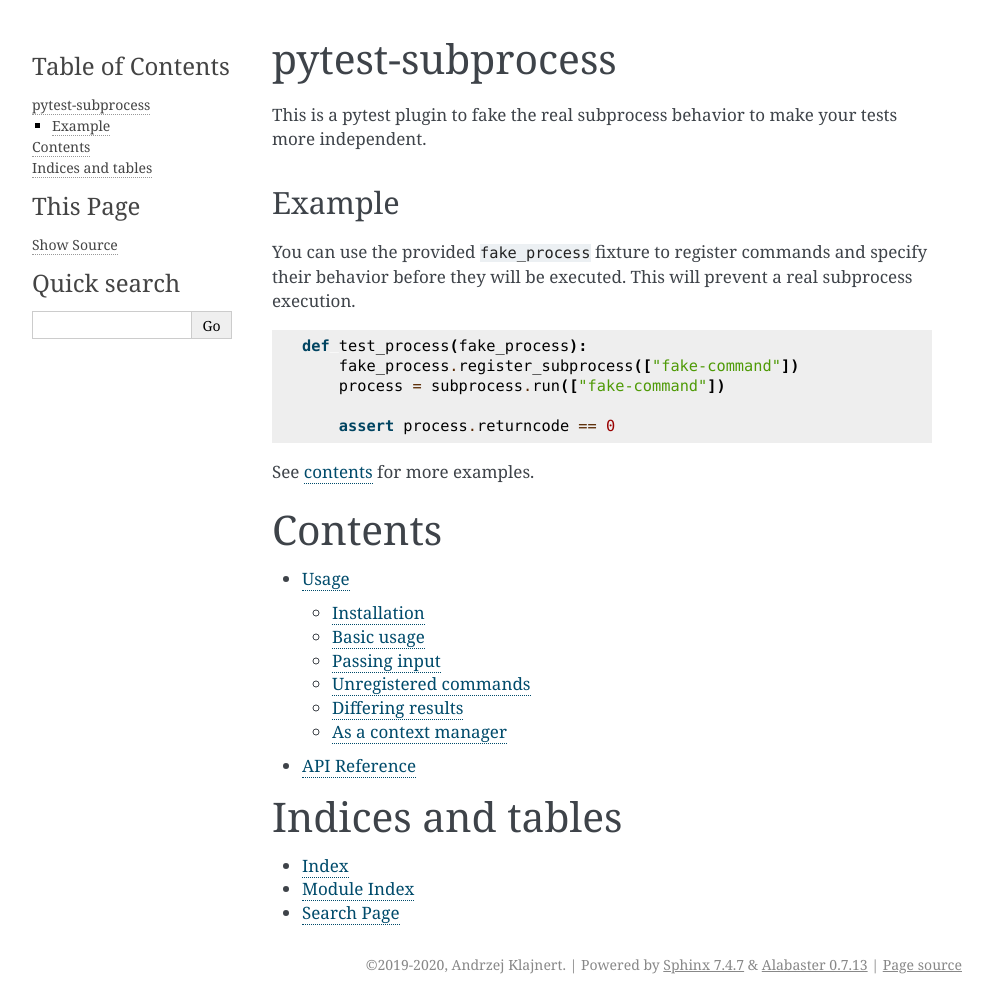
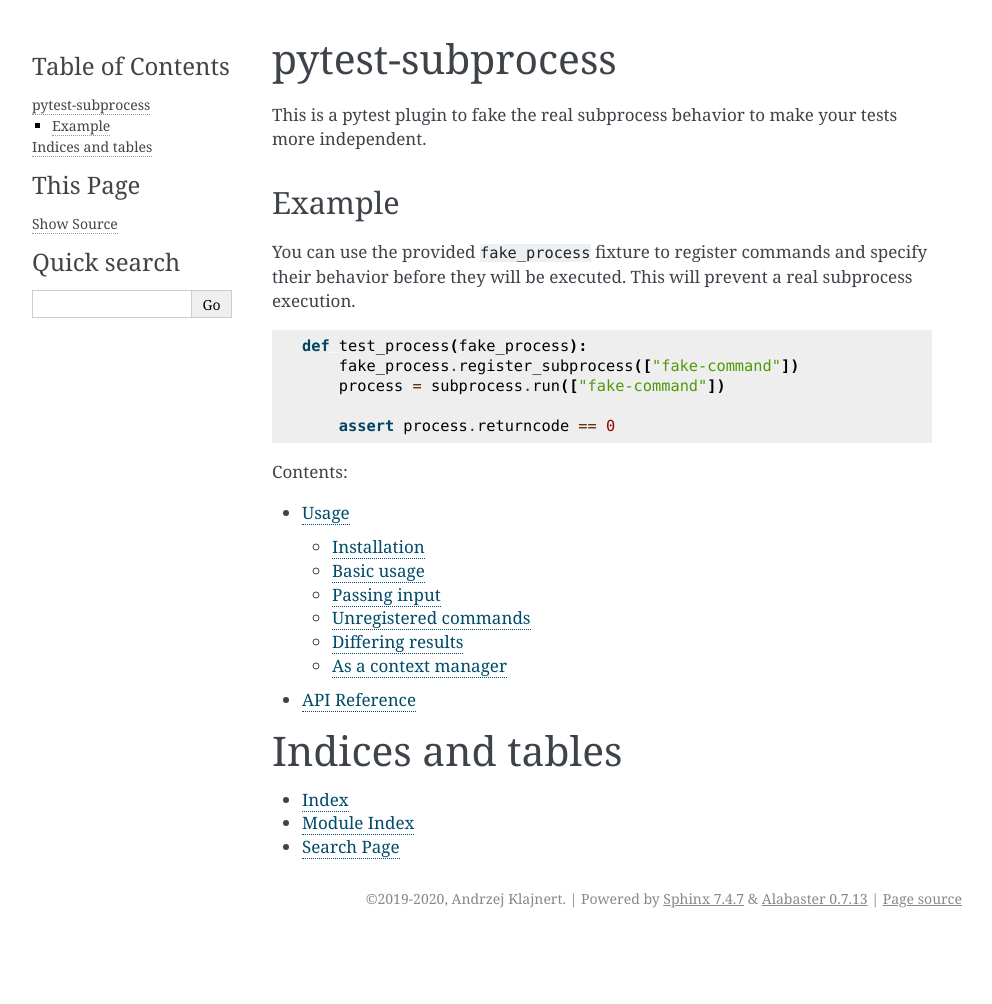
Before and after one commit to aklajnert/pytest-subprocess, a Sphinx documentation site: the page built from docs/index.rst, in a window 1280 px wide. Shown: the whole page, without its empty margins (148-1140 px from the left). Built offline with Sphinx 7.4.7, drawn with Linux system fonts in a browser that asks for light colours; after the commit the page ends 938 px from its top, so only the background shows below that.

Commit message:
Additional documentation changes

```diff
--- a/docs/index.rst
+++ b/docs/index.rst
@@ -23,14 +23,12 @@
 
         assert process.returncode == 0
 
-See contents_ for more examples.
-
-Contents
-========
 
 .. toctree::
+   :maxdepth: 2
+   :caption: Contents:
 
-   contents
+   usage
    api
 
 
--- a/docs/contents.rst
+++ b/docs/usage.rst
@@ -1,5 +1,5 @@
 Usage
-============
+=====
 
 The plugin adds the ``fake_subprocess`` fixture. It can be used it to register
 subprocess results so you won't need to rely on the real processes. The plugin hooks on the
```
Also changed, not shown: setup.py (+1 -6 lines).
